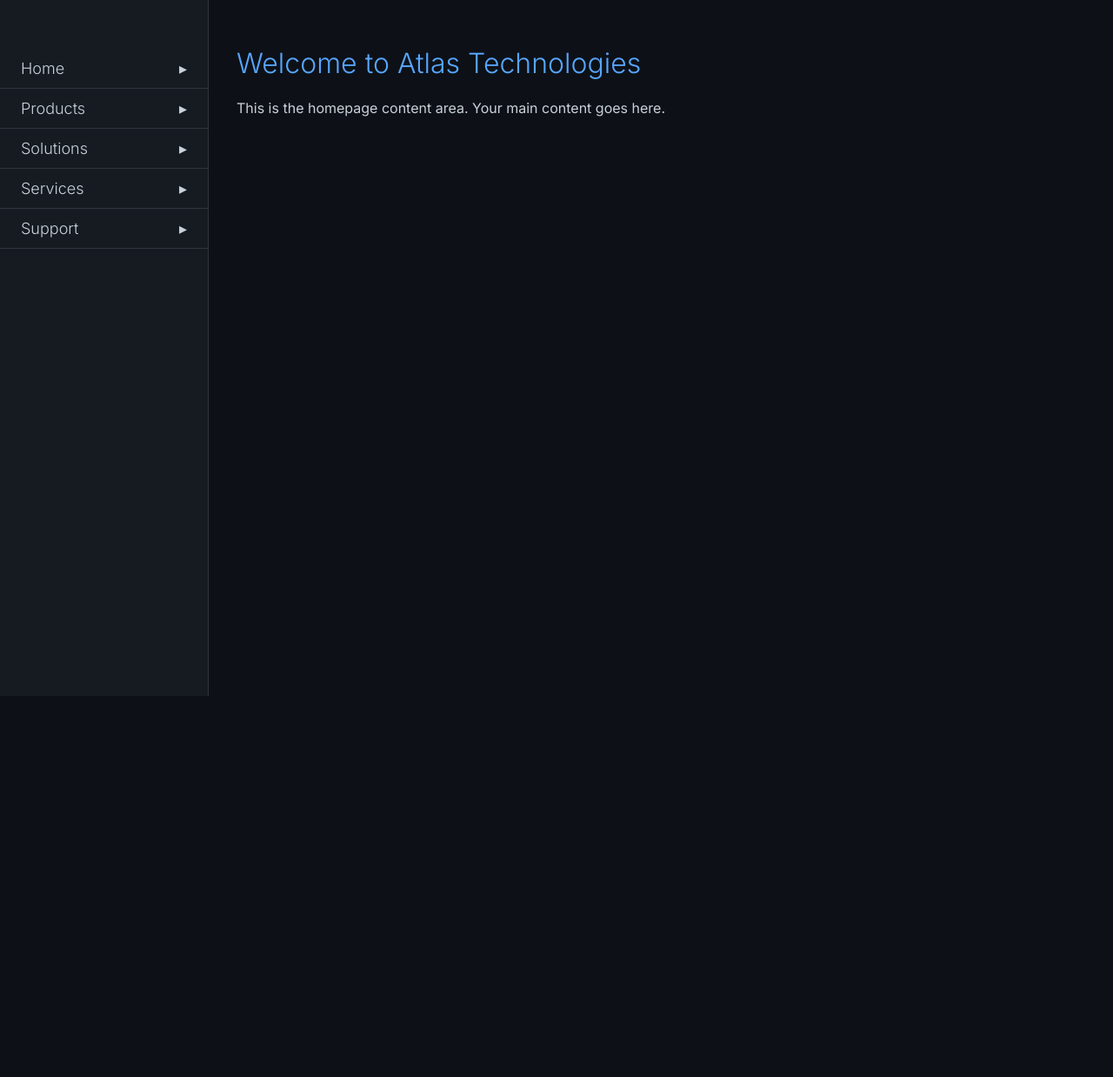
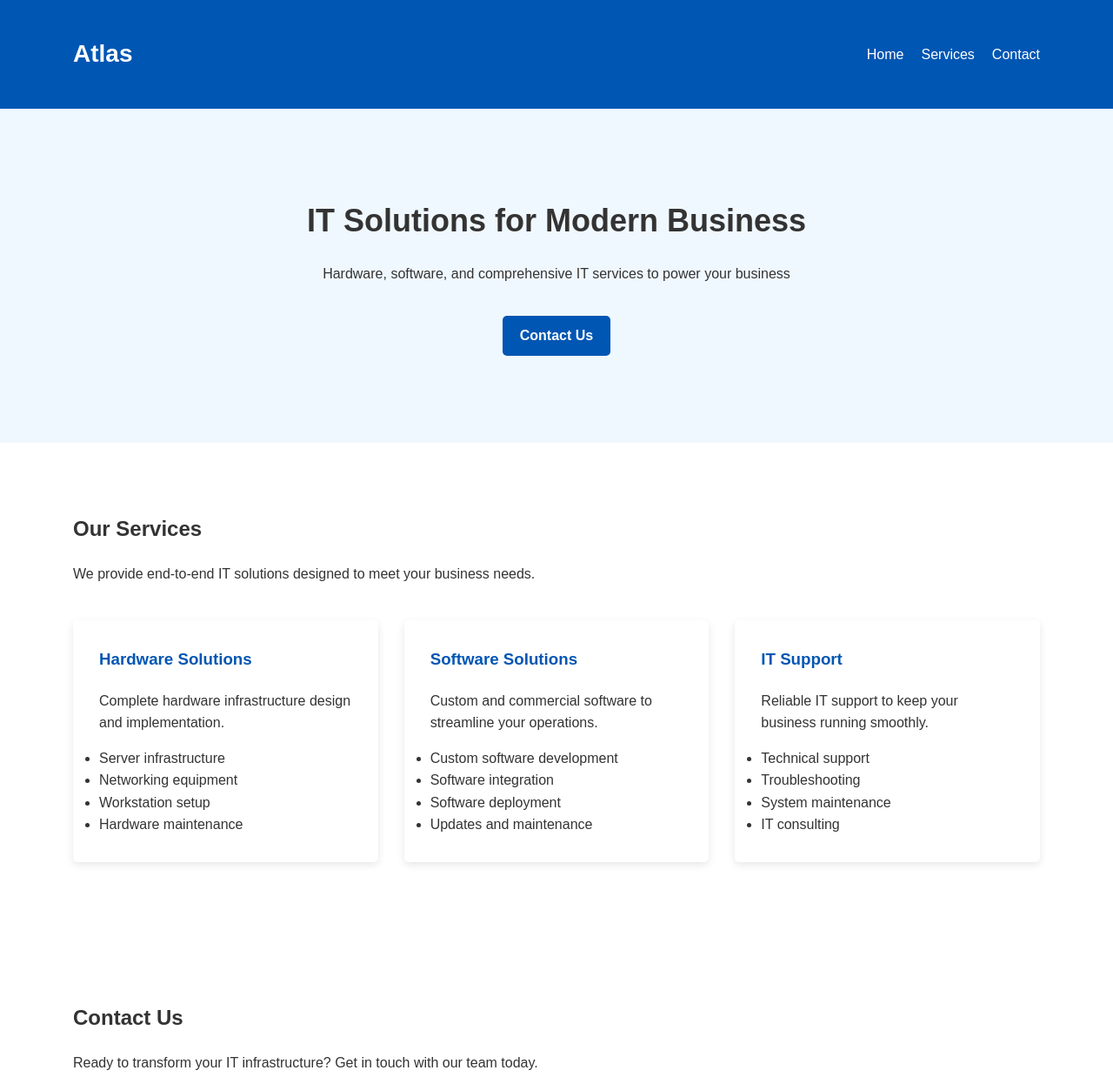
Before and after one commit to atlascapitalinc/atlas-technologies, a plain HTML site: page index.html in a window 1280 px wide. Shown: the top 1238 px of the page at 87% size. Before the commit the page ends 800 px from the top, so only its background shows below. Drawn offline with Linux system fonts and the light colour scheme.

Commit message:
Add files via upload

```diff
--- a/index.html
+++ b/index.html
@@ -1,268 +1,226 @@
 <!DOCTYPE html>
 <html lang="en">
 <head>
-  <meta charset="UTF-8" />
-  <meta name="viewport" content="width=device-width, initial-scale=1" />
-  <title>Atlas Technologies - Home</title>
-  <link rel="preconnect" href="https://fonts.googleapis.com" />
-  <link rel="preconnect" href="https://fonts.gstatic.com" crossorigin />
-  <link href="https://fonts.googleapis.com/css2?family=Inter:wght@300;400;600&display=swap" rel="stylesheet" />
+    <meta charset="UTF-8">
+    <meta name="viewport" content="width=device-width, initial-scale=1.0">
+    <title>Atlas IT Solutions</title>
     <style>
-    body {
+        /* Simple, clean styling */
+        * {
             margin: 0;
-      font-family: 'Inter', -apple-system, BlinkMacSystemFont, 'Segoe UI', Helvetica, Arial, sans-serif;
-      background-color: #0d1117;
-      color: #c9d1d9;
-      display: flex;
-      height: 100vh;
-      overflow: hidden;
+            padding: 0;
+            box-sizing: border-box;
+            font-family: Arial, sans-serif;
         }
 
-    /* Sidebar styles */
-    nav.sidebar {
-      background-color: #161b22;
-      width: 240px;
-      max-width: 240px;
-      height: 100vh;
-      position: fixed;
-      top: 0;
-      left: 0;
-      border-right: 1px solid #30363d;
-      padding-top: 3.5rem;
-      box-sizing: border-box;
-      overflow-y: auto;
-      transform: translateX(0);
-      transition: transform 0.3s ease;
-      z-index: 1000;
+        body {
+            line-height: 1.6;
+            color: #333;
         }
 
-    nav.sidebar.closed {
-      transform: translateX(-240px);
+        .container {
+            width: 90%;
+            max-width: 1200px;
+            margin: 0 auto;
+            padding: 20px;
         }
 
-    nav.sidebar ul {
-      list-style: none;
-      padding: 0;
-      margin: 0;
+        header {
+            background-color: #0056b3;
+            color: white;
+            padding: 20px 0;
         }
 
-    nav.sidebar li {
-      position: relative;
+        .nav-container {
+            display: flex;
+            justify-content: space-between;
+            align-items: center;
         }
 
-    nav.sidebar > ul > li {
-      border-bottom: 1px solid #30363d;
+        .logo {
+            font-size: 28px;
+            font-weight: bold;
         }
 
-    nav.sidebar a {
-      display: block;
-      color: #c9d1d9;
-      padding: 0.75rem 1.5rem;
-      text-decoration: none;
-      font-weight: 300;
-      font-size: 1.125rem;
-      user-select: none;
-      cursor: pointer;
-      transition: background-color 0.2s ease;
-      position: relative;
+        nav ul {
+            display: flex;
+            list-style: none;
         }
 
-    nav.sidebar a:hover {
-      background-color: #238636;
-      color: white;
+        nav ul li {
+            margin-left: 20px;
         }
 
-    nav.sidebar a.dropdown-toggle::after {
-      content: "▸";
-      position: absolute;
-      right: 1.5rem;
-      transition: transform 0.3s ease;
+        nav ul li a {
+            color: white;
+            text-decoration: none;
         }
 
-    nav.sidebar li.show > a.dropdown-toggle::after {
-      transform: rotate(90deg);
+        section {
+            padding: 60px 0;
         }
 
-    nav.sidebar ul ul {
-      display: none;
-      flex-direction: column;
-      background-color: #21262d;
+        h1, h2, h3 {
+            margin-bottom: 20px;
         }
 
-    nav.sidebar ul ul li {
-      border: none;
+        p {
+            margin-bottom: 15px;
         }
 
-    nav.sidebar ul ul a {
-      font-size: 1rem;
-      padding-left: 2.5rem;
-      color: #8b949e;
-      font-weight: 400;
+        .hero {
+            background-color: #f0f8ff;
+            text-align: center;
+            padding: 80px 0;
         }
 
-    nav.sidebar ul ul a:hover {
-      background-color: #2ea043;
-      color: white;
+        .hero h1 {
+            font-size: 36px;
+            margin-bottom: 20px;
         }
 
-    nav.sidebar li.show > ul {
-      display: flex;
+        .btn {
+            display: inline-block;
+            background: #0056b3;
+            color: white;
+            padding: 10px 20px;
+            border-radius: 5px;
+            text-decoration: none;
+            font-weight: bold;
+            margin-top: 20px;
         }
 
-    /* Main content */
-    main.content {
-      margin-left: 240px;
-      padding: 2rem;
-      flex: 1;
-      overflow-y: auto;
-      transition: margin-left 0.3s ease;
+        .services {
+            display: grid;
+            grid-template-columns: repeat(auto-fit, minmax(300px, 1fr));
+            gap: 30px;
+            margin-top: 40px;
         }
 
-    main.content.full {
-      margin-left: 0;
+        .service-card {
+            background: white;
+            border-radius: 5px;
+            padding: 30px;
+            box-shadow: 0 3px 10px rgba(0, 0, 0, 0.1);
         }
 
-    main.content h1 {
-      font-weight: 300;
-      font-size: 2rem;
-      color: #58a6ff;
+        .service-card h3 {
+            color: #0056b3;
         }
 
-    /* Hamburger menu */
-    .hamburger {
-      position: fixed;
-      top: 1rem;
-      left: 1rem;
-      width: 30px;
-      height: 22px;
-      cursor: pointer;
-      z-index: 1100;
-      display: flex;
-      flex-direction: column;
-      justify-content: space-between;
+        footer {
+            background: #333;
+            color: white;
+            padding: 30px 0;
+            text-align: center;
         }
 
-    .hamburger span {
-      display: block;
-      height: 4px;
-      background-color: #c9d1d9;
-      border-radius: 2px;
-      transition: all 0.3s ease;
+        .contact-info {
+            margin-top: 20px;
         }
 
-    /* Animate hamburger when open */
-    .hamburger.open span:nth-child(1) {
-      transform: rotate(45deg) translate(5px, 5px);
-    }
-    .hamburger.open span:nth-child(2) {
-      opacity: 0;
-    }
-    .hamburger.open span:nth-child(3) {
-      transform: rotate(-45deg) translate(6px, -6px);
+        @media (max-width: 768px) {
+            .nav-container {
+                flex-direction: column;
             }
 
-    @media (min-width: 768px) {
-      /* Always show sidebar on wider screens */
-      nav.sidebar {
-        transform: translateX(0);
+            nav ul {
+                margin-top: 20px;
+                justify-content: center;
             }
-      main.content {
-        margin-left: 240px;
-      }
-      .hamburger {
-        display: none;
+
+            nav ul li {
+                margin: 0 10px;
             }
         }
     </style>
 </head>
 <body>
+    <!-- Header -->
+    <header>
+        <div class="container nav-container">
+            <div class="logo">Atlas</div>
+            <nav>
+                <ul>
+                    <li><a href="#home">Home</a></li>
+                    <li><a href="#services">Services</a></li>
+                    <li><a href="#contact">Contact</a></li>
+                </ul>
+            </nav>
+        </div>
+    </header>
 
-  <div class="hamburger" id="hamburger" aria-label="Toggle menu" role="button" tabindex="0">
-    <span></span>
-    <span></span>
-    <span></span>
+    <!-- Hero Section -->
+    <section class="hero" id="home">
+        <div class="container">
+            <h1>IT Solutions for Modern Business</h1>
+            <p>Hardware, software, and comprehensive IT services to power your business</p>
+            <a href="#contact" class="btn">Contact Us</a>
+        </div>
+    </section>
+
+    <!-- Services Section -->
+    <section id="services">
+        <div class="container">
+            <h2>Our Services</h2>
+            <p>We provide end-to-end IT solutions designed to meet your business needs.</p>
+
+            <div class="services">
+                <div class="service-card">
+                    <h3>Hardware Solutions</h3>
+                    <p>Complete hardware infrastructure design and implementation.</p>
+                    <ul>
+                        <li>Server infrastructure</li>
+                        <li>Networking equipment</li>
+                        <li>Workstation setup</li>
+                        <li>Hardware maintenance</li>
+                    </ul>
                 </div>
 
-  <nav class="sidebar" id="sidebar" aria-label="Main navigation">
+                <div class="service-card">
+                    <h3>Software Solutions</h3>
+                    <p>Custom and commercial software to streamline your operations.</p>
                     <ul>
-      <li>
-        <a href="#" class="dropdown-toggle">Home</a>
+                        <li>Custom software development</li>
+                        <li>Software integration</li>
+                        <li>Software deployment</li>
+                        <li>Updates and maintenance</li>
+                    </ul>
+                </div>
+
+                <div class="service-card">
+                    <h3>IT Support</h3>
+                    <p>Reliable IT support to keep your business running smoothly.</p>
                     <ul>
-          <li><a href="index.html">Overview</a></li>
-          <li><a href="updates.html">Updates</a></li>
-          <li><a href="team.html">Team</a></li>
+                        <li>Technical support</li>
+                        <li>Troubleshooting</li>
+                        <li>System maintenance</li>
+                        <li>IT consulting</li>
                     </ul>
-      </li>
-      <li>
-        <a href="#" class="dropdown-toggle">Products</a>
-        <ul>
-          <li><a href="products.html#software">Software</a></li>
-          <li><a href="products.html#hardware">Hardware</a></li>
-          <li><a href="products.html#services">Services</a></li>
-        </ul>
-      </li>
-      <li>
-        <a href="#" class="dropdown-toggle">Solutions</a>
-        <ul>
-          <li><a href="solutions.html#enterprise">Enterprise</a></li>
-          <li><a href="solutions.html#smallbusiness">Small Business</a></li>
-          <li><a href="solutions.html#personal">Personal</a></li>
-        </ul>
-      </li>
-      <li>
-        <a href="#" class="dropdown-toggle">Services</a>
-        <ul>
-          <li><a href="services.html#consulting">Consulting</a></li>
-          <li><a href="services.html#support">Support</a></li>
-          <li><a href="services.html#training">Training</a></li>
-        </ul>
-      </li>
-      <li>
-        <a href="#" class="dropdown-toggle">Support</a>
-        <ul>
-          <li><a href="support.html#faq">FAQ</a></li>
-          <li><a href="support.html#contact">Contact Us</a></li>
-          <li><a href="support.html#resources">Resources</a></li>
-        </ul>
-      </li>
-    </ul>
-  </nav>
+                </div>
+            </div>
+        </div>
+    </section>
 
-  <main class="content" id="mainContent">
-    <h1>Welcome to Atlas Technologies</h1>
-    <p>This is the homepage content area. Your main content goes here.</p>
-  </main>
+    <!-- Contact Section -->
+    <section id="contact">
+        <div class="container">
+            <h2>Contact Us</h2>
+            <p>Ready to transform your IT infrastructure? Get in touch with our team today.</p>
 
-  <script>
-    const hamburger = document.getElementById('hamburger');
-    const sidebar = document.getElementById('sidebar');
-    const mainContent = document.getElementById('mainContent');
+            <div class="contact-info">
+                <p><strong>Email:</strong> atlascapital.lsbs@gmail.com</p>
+                <p><strong>Phone:</strong> (712) 203-3133</p>
+                <p><strong>Address:</strong> 3133 Myrtle Street, Sioux City, 51103</p>
+            </div>
+        </div>
+    </section>
 
-    hamburger.addEventListener('click', () => {
-      sidebar.classList.toggle('closed');
-      hamburger.classList.toggle('open');
-      mainContent.classList.toggle('full');
-    });
-
-    // Allow keyboard toggle (Enter or Space)
-    hamburger.addEventListener('keydown', (e) => {
-      if (e.key === 'Enter' || e.key === ' ') {
-        e.preventDefault();
-        hamburger.click();
-      }
-    });
-
-    // Dropdown toggle for submenu
-    document.querySelectorAll('.dropdown-toggle').forEach(link => {
-      link.addEventListener('click', e => {
-        const parentLi = e.target.parentElement;
-        if (parentLi.querySelector('ul')) {
-          e.preventDefault();
-          parentLi.classList.toggle('show');
-        }
-      });
-    });
-  </script>
-
+    <!-- Footer -->
+    <footer>
+        <div class="container">
+            <p>&copy; 2025 Atlas Capital, Inc. All rights reserved.</p>
+        </div>
+    </footer>
 </body>
 </html>
```
Lines whose indentation alone changed are shown as unchanged.
